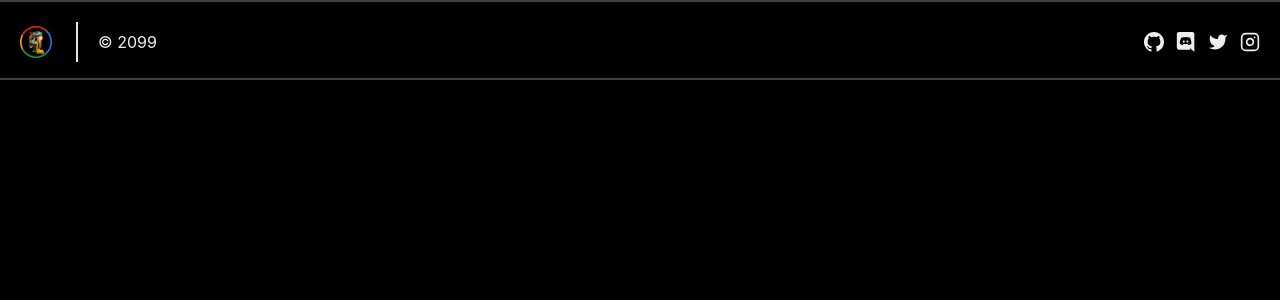
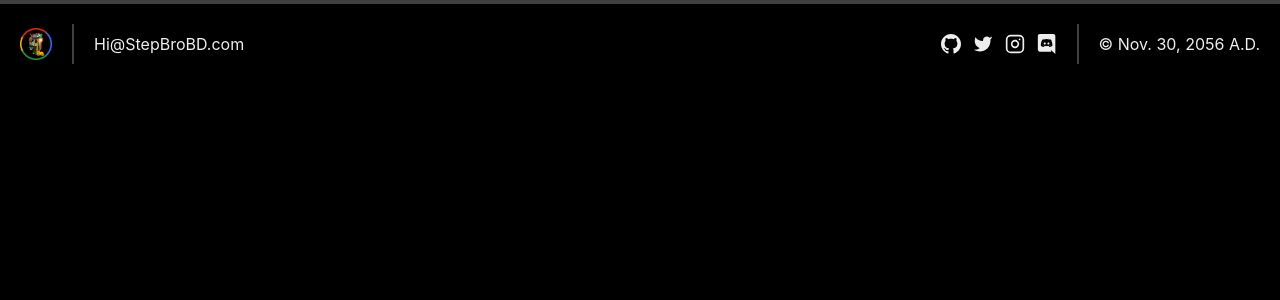
Before and after one commit to stepbrobd/stepbrobd, a Next.js app: page / in a window 1280 px wide. Shown: the top 300 px of the page. Built offline with nearby package versions, Linux system fonts and the light colour scheme.

Commit message:
footer update

```diff
--- a/src/components/footer.tsx
+++ b/src/components/footer.tsx
@@ -5,18 +5,18 @@ import {FunctionComponent} from "react"
 
 const Footer: FunctionComponent = () => {
     return (
-        <footer className="border-t-2 border-b-2 border-neutral-700">
+        <footer className="border-t-2 border-neutral-700">
             <div className="container px-5 pt-5 pb-4 mx-auto flex items-center sm:flex-row flex-col">
                 <Link href="/">
                     <a className="flex title-font items-center md:justify-start justify-center">
                         <Image src="/favicons/favicon-96x96.png" width={32} height={32} alt="StepBroBD"/>
                     </a>
                 </Link>
-
-                <p className="text-m mt-4 sm:ml-6 sm:pl-5 sm:border-l-2 sm:py-2 sm:mt-0">
-                    &copy; 2099
-                </p>
-
+                <Link href="mailto:Hi@StepBroBD.com?subject=Hi!">
+                    <a className="text-m mt-4 sm:ml-5 sm:pl-5 sm:border-l-2 border-neutral-700 sm:py-2 sm:mt-0">
+                        <span>Hi@StepBroBD.com</span>
+                    </a>
+                </Link>
                 <span className="inline-flex sm:ml-auto sm:mt-0 mt-4 justify-center sm:justify-start">
                     <Link href="https://github.com/StepBroBD"><a className="ml-3" target="_blank">
                         <svg fill="currentColor" strokeLinecap="round" strokeLinejoin="round"
@@ -25,7 +25,20 @@ const Footer: FunctionComponent = () => {
                                 d="M12 0c-6.626 0-12 5.373-12 12 0 5.302 3.438 9.8 8.207 11.387.599.111.793-.261.793-.577v-2.234c-3.338.726-4.033-1.416-4.033-1.416-.546-1.387-1.333-1.756-1.333-1.756-1.089-.745.083-.729.083-.729 1.205.084 1.839 1.237 1.839 1.237 1.07 1.834 2.807 1.304 3.492.997.107-.775.418-1.305.762-1.604-2.665-.305-5.467-1.334-5.467-5.931 0-1.311.469-2.381 1.236-3.221-.124-.303-.535-1.524.117-3.176 0 0 1.008-.322 3.301 1.23.957-.266 1.983-.399 3.003-.404 1.02.005 2.047.138 3.006.404 2.291-1.552 3.297-1.23 3.297-1.23.653 1.653.242 2.874.118 3.176.77.84 1.235 1.911 1.235 3.221 0 4.609-2.807 5.624-5.479 5.921.43.372.823 1.102.823 2.222v3.293c0 .319.192.694.801.576 4.765-1.589 8.199-6.086 8.199-11.386 0-6.627-5.373-12-12-12z"/>
                         </svg>
                     </a></Link>
-
+                    <Link href="https://twitter.com/StepBroBD"><a className="ml-3" target="_blank">
+                        <svg fill="currentColor" strokeLinecap="round" strokeLinejoin="round" strokeWidth="2"
+                             className="w-5 h-5" viewBox="0 0 24 24">
+                            <path
+                                d="M23 3a10.9 10.9 0 01-3.14 1.53 4.48 4.48 0 00-7.86 3v1A10.66 10.66 0 013 4s-4 9 5 13a11.64 11.64 0 01-7 2c9 5 20 0 20-11.5a4.5 4.5 0 00-.08-.83A7.72 7.72 0 0023 3z"/>
+                        </svg>
+                    </a></Link>
+                    <Link href="https://www.instagram.com/StepBroBD"><a className="ml-3" target="_blank">
+                        <svg fill="none" stroke="currentColor" strokeLinecap="round" strokeLinejoin="round"
+                             strokeWidth="2" className="w-5 h-5" viewBox="0 0 24 24">
+                            <rect width="20" height="20" x="2" y="2" rx="5" ry="5"/>
+                            <path d="M16 11.37A4 4 0 1112.63 8 4 4 0 0116 11.37zm1.5-4.87h.01"/>
+                        </svg>
+                    </a></Link>
                     <Link href="https://discordapp.com/users/664337668842192899"><a className="ml-3" target="_blank">
                         <svg fill="currentColor" strokeLinecap="round" strokeLinejoin="round"
                              strokeWidth="2" className="w-5 h-5" viewBox="0 0 24 24">
@@ -33,23 +46,14 @@ const Footer: FunctionComponent = () => {
                                 d="M19.54 0c1.356 0 2.46 1.104 2.46 2.472v21.528l-2.58-2.28-1.452-1.344-1.536-1.428.636 2.22h-13.608c-1.356 0-2.46-1.104-2.46-2.472v-16.224c0-1.368 1.104-2.472 2.46-2.472h16.08zm-4.632 15.672c2.652-.084 3.672-1.824 3.672-1.824 0-3.864-1.728-6.996-1.728-6.996-1.728-1.296-3.372-1.26-3.372-1.26l-.168.192c2.04.624 2.988 1.524 2.988 1.524-1.248-.684-2.472-1.02-3.612-1.152-.864-.096-1.692-.072-2.424.024l-.204.024c-.42.036-1.44.192-2.724.756-.444.204-.708.348-.708.348s.996-.948 3.156-1.572l-.12-.144s-1.644-.036-3.372 1.26c0 0-1.728 3.132-1.728 6.996 0 0 1.008 1.74 3.66 1.824 0 0 .444-.54.804-.996-1.524-.456-2.1-1.416-2.1-1.416l.336.204.048.036.047.027.014.006.047.027c.3.168.6.3.876.408.492.192 1.08.384 1.764.516.9.168 1.956.228 3.108.012.564-.096 1.14-.264 1.74-.516.42-.156.888-.384 1.38-.708 0 0-.6.984-2.172 1.428.36.456.792.972.792.972zm-5.58-5.604c-.684 0-1.224.6-1.224 1.332 0 .732.552 1.332 1.224 1.332.684 0 1.224-.6 1.224-1.332.012-.732-.54-1.332-1.224-1.332zm4.38 0c-.684 0-1.224.6-1.224 1.332 0 .732.552 1.332 1.224 1.332.684 0 1.224-.6 1.224-1.332 0-.732-.54-1.332-1.224-1.332z"/>
                         </svg>
                     </a></Link>
+                </span>
 
-                    <Link href="https://twitter.com/StepBroBD"><a className="ml-3" target="_blank">
-                        <svg fill="currentColor" strokeLinecap="round" strokeLinejoin="round" strokeWidth="2"
-                             className="w-5 h-5" viewBox="0 0 24 24">
-                            <path
-                                d="M23 3a10.9 10.9 0 01-3.14 1.53 4.48 4.48 0 00-7.86 3v1A10.66 10.66 0 013 4s-4 9 5 13a11.64 11.64 0 01-7 2c9 5 20 0 20-11.5a4.5 4.5 0 00-.08-.83A7.72 7.72 0 0023 3z"/>
-                        </svg>
-                    </a></Link>
-
-                    <Link href="https://www.instagram.com/StepBroBD"><a className="ml-3" target="_blank">
-                        <svg fill="none" stroke="currentColor" strokeLinecap="round" strokeLinejoin="round"
-                             strokeWidth="2" className="w-5 h-5" viewBox="0 0 24 24">
-                            <rect width="20" height="20" x="2" y="2" rx="5" ry="5"/>
-                            <path d="M16 11.37A4 4 0 1112.63 8 4 4 0 0116 11.37zm1.5-4.87h.01"/>
-                        </svg>
-                    </a></Link>
-                </span>
+                <div className="text-m mt-4 sm:ml-5 sm:pl-5 sm:border-l-2 border-neutral-700 sm:py-2 sm:mt-0">
+                    <Link
+                        href="https://opensea.io/assets/0x57f1887a8bf19b14fc0df6fd9b2acc9af147ea85/42303080142962679593185109697494649809117032969304814184272812681325690219089">
+                        <a target="_blank">&copy; Nov. 30, 2056 A.D.</a>
+                    </Link>
+                </div>
             </div>
         </footer>
     )
--- a/src/components/header.tsx
+++ b/src/components/header.tsx
@@ -2,7 +2,7 @@ import {FunctionComponent} from "react"
 
 const Header: FunctionComponent = () => {
     return (
-        <header className="">
+        <header className="border-b-2 border-neutral-700">
 
         </header>
     )
```
